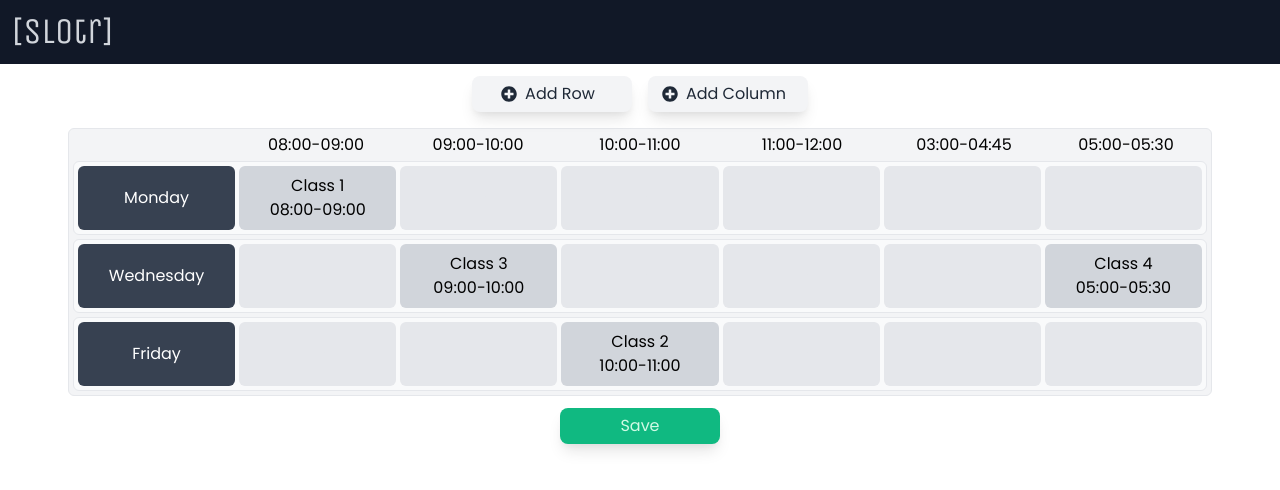
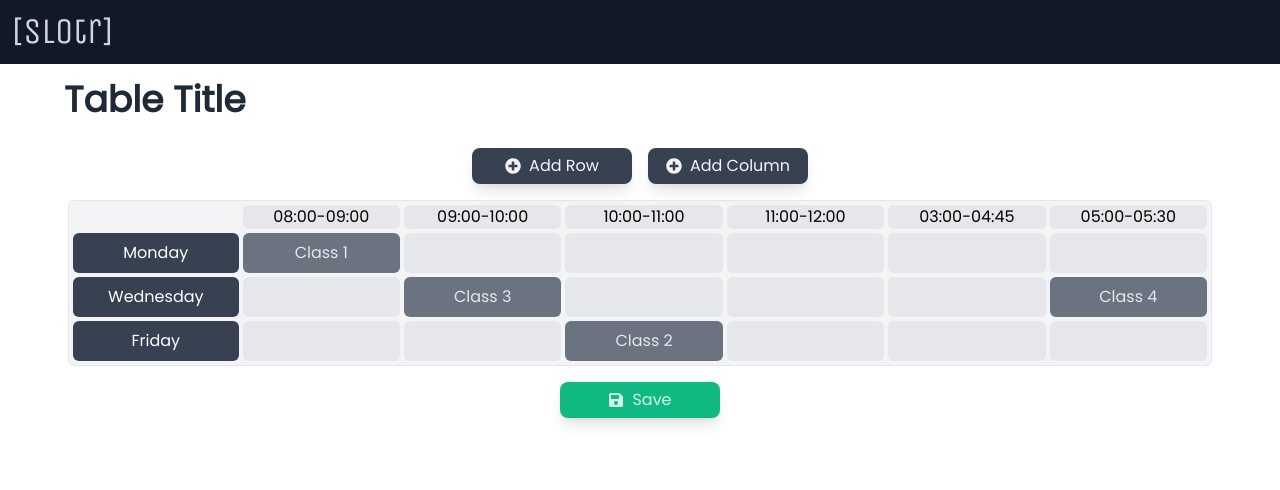
Before and after one commit to spiritinchains/slotr-frontend, a React (Create React App) app: page / in a window 1280 px wide. Shown: the top 490 px of the page. Built offline with nearby package versions, Linux system fonts and the light colour scheme.

Commit message:
Slightly restructure UI and styling

```diff
--- /dev/null
+++ b/src/components/ColHeader.tsx
@@ -0,0 +1,9 @@
+const ColHeader = (props: any) => {
+  return (
+    <div className="minicard bg-gray-200">
+      {props.title}
+    </div>
+  );
+}
+
+export default ColHeader;
--- a/src/components/Row.tsx
+++ b/src/components/Row.tsx
@@ -1,8 +1,8 @@
 const Row = (props: any) => {
   return (
-    <div className="minicard-row">
-      <div className="minicard-slot p-1 bg-gray-700 text-white">
-        <span>{props.title}</span>
+    <div className="flex gap-1">
+      <div className="minicard p-2 bg-gray-700 text-white">
+        {props.title}
       </div>
       {props.children}
     </div>
--- a/src/components/TableEditDash.tsx
+++ /dev/null
@@ -1,22 +0,0 @@
-import { FaPlusCircle } from "react-icons/fa";
-
-const TableEditDash = () => {
-  return (
-    <div className="p-1 flex justify-center">
-      <button type="button" className="btn-std">
-        <div className="flex justify-center items-center">
-          <FaPlusCircle />
-          <span className="mx-2">Add Row</span>
-        </div>
-      </button>
-      <button type="button" className="btn-std">
-        <div className="flex justify-center items-center">
-          <FaPlusCircle />
-          <span className="mx-2">Add Column</span>
-        </div>
-      </button>
-    </div>
-  )
-};
-
-export default TableEditDash;
--- a/src/components/Timeslot.tsx
+++ b/src/components/Timeslot.tsx
@@ -1,34 +1,22 @@
-import { MouseEvent } from "react";
+import { MouseEvent, useState } from "react";
 import { FaPlus } from "react-icons/fa";
 
 const Timeslot = (props: any) => {
-  const handleClick = (e: MouseEvent) => {
-    console.log("clicked");
-  };
+  const [state, setState] = useState(props.empty);
 
-  const handleClickEmpty = (e: MouseEvent) => {
-    console.log("clicked empty " + e.buttons);
-  };
-
-  if (props.empty === true) {
+  if (state === true) {
     return (
-      <div
-        className="minicard-slot bg-gray-200 hover:bg-gray-300 text-gray-200 hover:text-gray-600"
-        onClick={handleClickEmpty}
-      >
-          <FaPlus />
+      <div className="minicard bg-gray-200 hover:bg-gray-300 text-gray-200 hover:text-gray-600">
+        <FaPlus />
+      </div>
+    );
+  } else {
+    return (
+      <div className="minicard text-gray-200 bg-gray-500 hover:bg-gray-600">
+        {props.title}
       </div>
     );
   }
-  return (
-    <div
-      className="minicard-slot bg-gray-300 hover:bg-gray-400"
-      onClick={handleClick}
-    >
-      {props.title} <br />
-      {props.start}-{props.end}
-    </div>
-  );
 };
 
 export default Timeslot;
--- a/src/components/Timetable.tsx
+++ b/src/components/Timetable.tsx
@@ -1,5 +1,7 @@
 import Row from "./Row";
 import Timeslot from "./Timeslot";
+import TimetableHeader from "./TimetableHeader";
+import ColHeader from "./ColHeader";
 
 import { useState } from "react";
 import { timetable } from "../sample.json";
@@ -7,37 +9,24 @@ import { timetable } from "../sample.json";
 const Timetable = (props: any) => {
   const [routine, setRoutine] = useState(timetable);
   return (
-    <div className="timetable bg-gray-100 font-display border-gray-200 border">
-        <div className="flex">
-          <div className="minicard-width"></div>
+    <div className="timetable bg-gray-100 border-gray-200 border">
+      <TimetableHeader>
         {routine.cols.map((colitem) => {
-            return (
-              <div className="minicard-width text-center">{colitem.start}-{colitem.end}</div>
-            )
+          return <ColHeader title={colitem.start + "-" + colitem.end} />;
         })}
-        </div>
+      </TimetableHeader>
       {routine.rows.map((rowitem) => {
         return (
           <Row title={rowitem.title}>
             {routine.cols.map((colitem) => {
               const x = routine.slots.find(
                 (slotitem) =>
-                    slotitem.rowid === rowitem.id &&
-                    slotitem.colid === colitem.id
+                  slotitem.rowid === rowitem.id && slotitem.colid === colitem.id
               );
               if (x) {
-                  return (
-                    <Timeslot
-                      empty={false}
-                      title={x.title}
-                      start={colitem.start}
-                      end={colitem.end}
-                    />
-                  );
+                return <Timeslot empty={false} title={x.title} />;
               } else {
-                  return (
-                    <Timeslot empty={true} />
-                  );
+                return <Timeslot empty={true} />;
               }
             })}
           </Row>
--- /dev/null
+++ b/src/components/TimetableHeader.tsx
@@ -0,0 +1,10 @@
+const TimetableHeader = (props: any) => {
+  return (
+    <div className="flex gap-1">
+      <div className="minicard p-2"></div>
+      {props.children}
+    </div>
+  );
+};
+
+export default TimetableHeader;
--- a/src/index.css
+++ b/src/index.css
@@ -7,8 +7,11 @@
 @tailwind components;
 @tailwind utilities;
 
-.timetable {
-	@apply p-1 m-1 rounded-md;
+h1 {
+	@apply
+	font-display
+	font-bold
+	text-4xl;
 }
 
 .btn {
@@ -17,14 +20,15 @@
 	rounded-lg
 	shadow-lg
 	transition-colors
-	font-display;
+	font-display
+	flex justify-center items-center gap-2;
 }
 
 .btn-std {
 	@apply btn
-	text-gray-800
-	bg-gray-100
-	hover:bg-gray-200;
+	text-gray-100
+	bg-gray-700
+	hover:bg-gray-800;
 }
 
 .btn-green {
@@ -34,18 +38,17 @@
 	hover:bg-green-700;
 }
 
-.minicard-width {
-	@apply w-80;
- }
+.timetable {
+	@apply p-1 m-1
+	rounded-md
+	font-display
+	flex flex-col gap-1;
+}
 
 .minicard {
-	@apply p-2 mr-1 rounded-md text-center transition-colors;
+	@apply w-80
+	rounded-md
+	text-center
+	transition-colors
+	flex justify-center items-center;
 }
-
-.minicard-row {
-	@apply pr-0 pl-1 py-1 mt-1 rounded-md bg-gray-50 border border-gray-200 flex;
-}
-
-.minicard-slot {
-	@apply minicard minicard-width flex justify-center items-center;
-}
--- a/src/pages/EditPage.tsx
+++ b/src/pages/EditPage.tsx
@@ -1,17 +1,30 @@
 import Timetable from "../components/Timetable";
 import Navigation from "../components/Navigation";
-import TableEditDash from "../components/TableEditDash";
+
+import { FaPlusCircle, FaSave } from "react-icons/fa";
 
 const EditPage = () => {
   return (
     <div>
       <Navigation />
-      <TableEditDash />
+      <div className="mx-16 py-4 text-gray-800">
+        <h1>Table Title</h1>
+      </div>
+      <div className="p-1 flex justify-center">
+        <button className="btn-std">
+          <FaPlusCircle /> Add Row
+        </button>
+        <button className="btn-std">
+          <FaPlusCircle /> Add Column
+        </button>
+      </div>
       <div className="mx-16">
         <Timetable />
       </div>
-      <div className="flex items-center justify-center">
-        <button className="btn-green">Save</button>
+      <div className="p-1 flex justify-center">
+        <button className="btn-green">
+          <FaSave /> Save
+        </button>
       </div>
     </div>
   );
```
Lines whose indentation alone changed are shown as unchanged.
